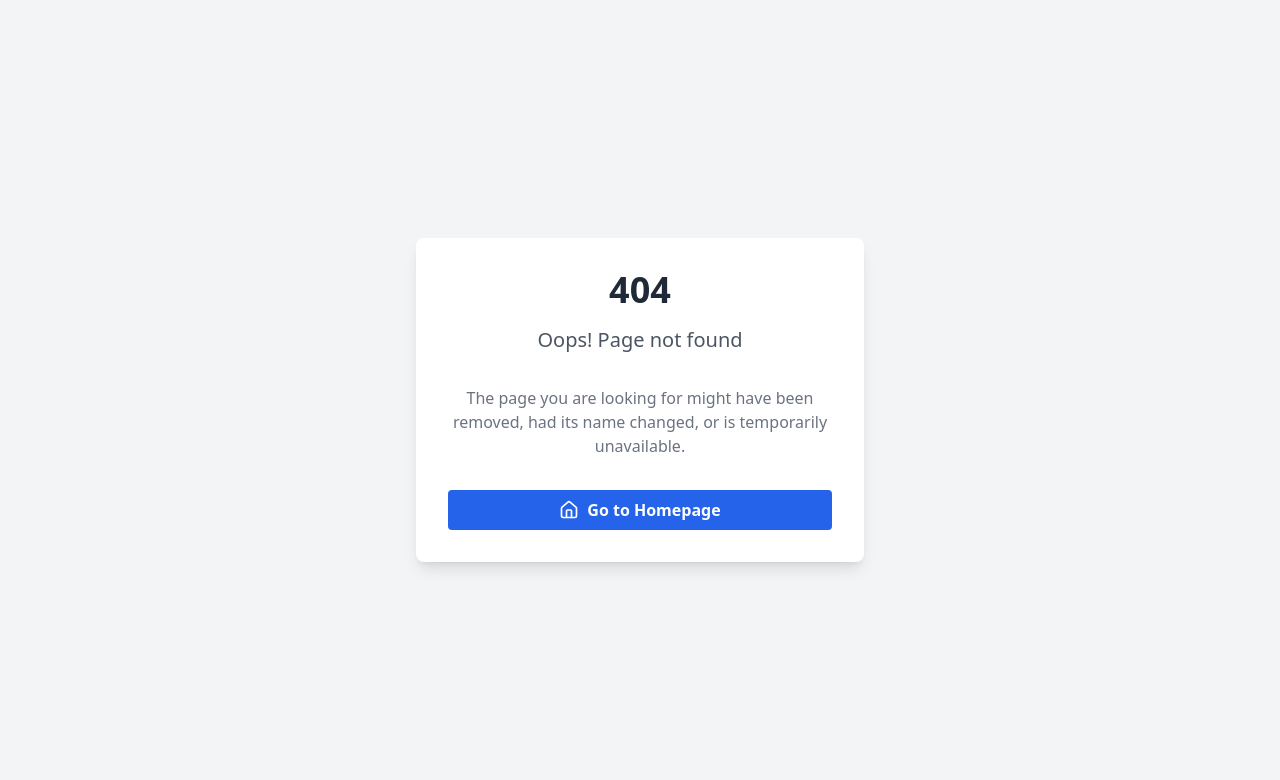
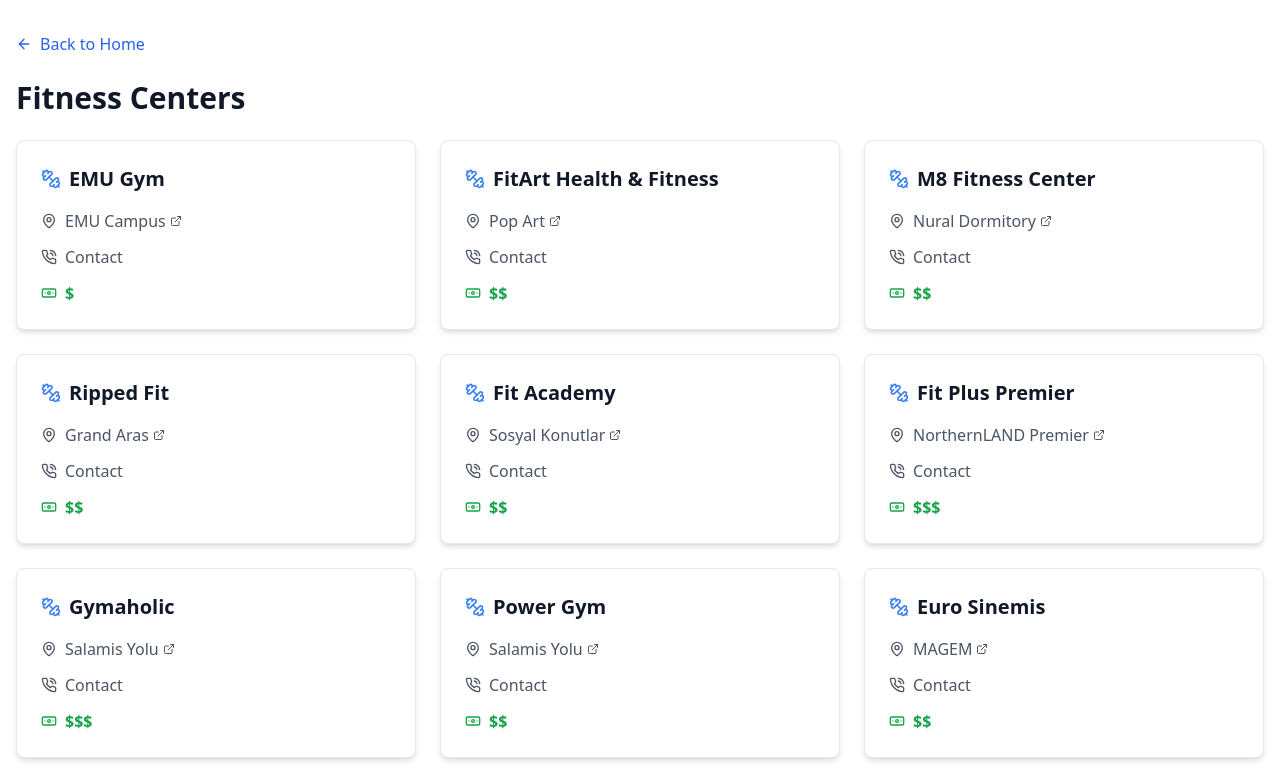
Before and after one commit to atasoya/emu-guide, a Next.js app: page /fitness in a window 1280 px wide. Before the commit this address had no page. Shown: the top 780 px of the page. Built offline with nearby package versions, Linux system fonts and the light colour scheme.

Commit message:
Add fitness

```diff
--- /dev/null
+++ b/src/app/fitness/page.tsx
@@ -0,0 +1,144 @@
+import Link from 'next/link'
+import { ArrowLeft, MapPin, ExternalLink, Banknote, PhoneCall, Dumbbell } from 'lucide-react'
+
+interface FitnessCenter {
+  id: number
+  name: string
+  location: string
+  googleMapsUrl: string
+  contactLink: string
+  priceScale: '$' | '$$' | '$$$'
+}
+
+const fitnessCenters: FitnessCenter[] = [
+  {
+    id: 1,
+    name: "EMU Gym",
+    location: "EMU Campus",
+    googleMapsUrl: "https://maps.app.goo.gl/orWsnyyazWnQ7eKG6",
+    contactLink: "tel:+903926301234",
+    priceScale: "$"
+  },
+  {
+    id: 2,
+    name: "FitArt Health & Fitness",
+    location: "Pop Art",
+    googleMapsUrl: "https://maps.app.goo.gl/9nxK6mV3AGX9T1cv7",
+    contactLink: "tel:+903924443676",
+    priceScale: "$$"
+  },
+  {
+    id: 3,
+    name: "M8 Fitness Center",
+    location: "Nural Dormitory",
+    googleMapsUrl: "https://maps.app.goo.gl/NCYim4RwZck4fxy3A",
+    contactLink: "tel:+905338305010",
+    priceScale: "$$"
+  },
+  {
+    id: 4,
+    name: "Ripped Fit",
+    location: "Grand Aras",
+    googleMapsUrl: "https://maps.app.goo.gl/rBgd6325Lt6ZLnkJ6",
+    contactLink: "tel:+905338766222",
+    priceScale: "$$"
+  },
+  {
+    id: 5,
+    name: "Fit Academy",
+    location: "Sosyal Konutlar",
+    googleMapsUrl: "https://maps.app.goo.gl/qUbpH6e7Ga5b1cDQ6",
+    contactLink: "tel:+905338766222",
+    priceScale: "$$"
+  },
+  {
+    id: 6,
+    name: "Fit Plus Premier",
+    location: "NorthernLAND Premier",
+    googleMapsUrl: "https://maps.app.goo.gl/Rdjc48HWVFvXVqsB6",
+    contactLink: "tel:+903924444443",
+    priceScale: "$$$"
+  },
+  {
+    id: 7,
+    name: "Gymaholic",
+    location: "Salamis Yolu",
+    googleMapsUrl: "https://maps.app.goo.gl/eDwVLzjomcbBwJWg6",
+    contactLink: "tel:+903923652929",
+    priceScale: "$$$"
+  },
+  {
+    id: 8,
+    name: "Power Gym",
+    location: "Salamis Yolu",
+    googleMapsUrl: "https://maps.app.goo.gl/JN3YHJDdJLzS133r8",
+    contactLink: "tel:+905338862428",
+    priceScale: "$$"
+  },
+  {
+    id: 9,
+    name: "Euro Sinemis",
+    location: "MAGEM",
+    googleMapsUrl: "https://maps.app.goo.gl/4v2KP5Q75RffmQcn6",
+    contactLink: "tel:+905338641120",
+    priceScale: "$$"
+  },
+  {
+    id: 10,
+    name: "Fit-Bull Gym",
+    location: "Önder",
+    googleMapsUrl: "https://maps.app.goo.gl/Lq1ngAXYy6Awvkza6",
+    contactLink: "tel:+905338835325",
+    priceScale: "$$"
+  },
+]
+
+export default function FitnessPage() {
+  return (
+    <div className="container mx-auto px-4 py-8">
+      <Link href="/" className="inline-flex items-center mb-6 text-blue-600 hover:text-blue-800 transition-colors duration-300">
+        <ArrowLeft className="w-4 h-4 mr-2" />
+        Back to Home
+      </Link>
+      <h1 className="text-3xl font-bold mb-6 text-gray-900">Fitness Centers</h1>
+
+      <div className="grid grid-cols-1 md:grid-cols-2 lg:grid-cols-3 gap-6">
+        {fitnessCenters.map((center) => (
+          <div key={center.id} className="bg-white rounded-lg shadow-md p-6 border border-gray-200 transition-shadow duration-200 hover:shadow-lg">
+            <h2 className="text-xl font-semibold mb-4 flex items-center text-gray-900">
+              <Dumbbell className="w-5 h-5 mr-2 text-blue-500" />
+              {center.name}
+            </h2>
+            <div className="space-y-3">
+              <p className="flex items-center text-gray-600">
+                <MapPin className="w-4 h-4 mr-2 " />
+                <a
+                  href={center.googleMapsUrl}
+                  target="_blank"
+                  rel="noopener noreferrer"
+                  className="hover:underline flex items-center"
+                >
+                  {center.location}
+                  <ExternalLink className="w-3 h-3 ml-1" />
+                </a>
+              </p>
+              <p className="flex items-center text-gray-600">
+                <PhoneCall className="w-4 h-4 mr-2" />
+                <a
+                  href={center.contactLink}
+                  className="hover:underline"
+                >
+                  Contact
+                </a>
+              </p>
+              <p className="flex items-center text-green-600 font-semibold">
+                <Banknote className="w-4 h-4 mr-2" />
+                {center.priceScale}
+              </p>
+            </div>
+          </div>
+        ))}
+      </div>
+    </div>
+  )
+}
```
